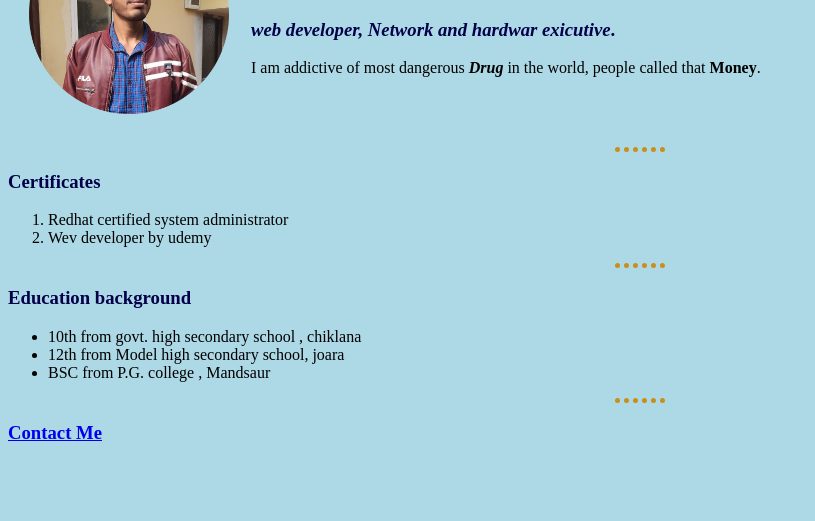
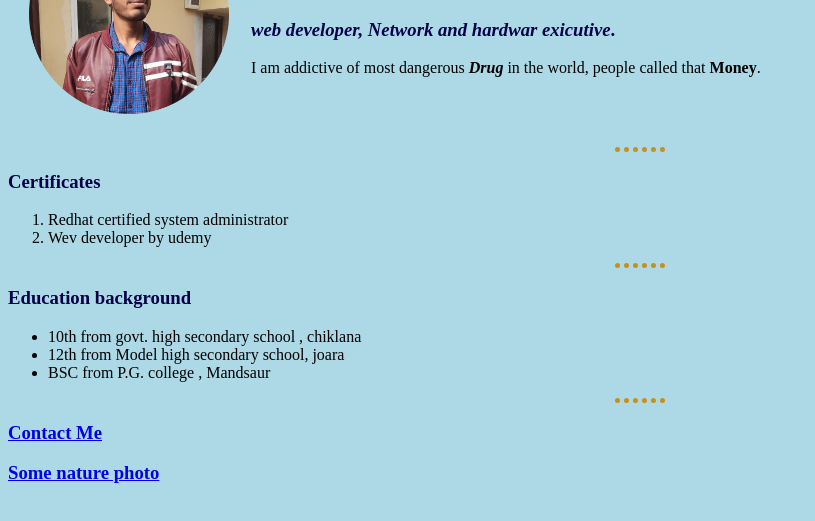
Before and after one commit to ngdhakad/ngdhakad, a plain HTML site: page index.html in a window 1280 px wide. Shown: the part 115-636 px from the top of the page, without its empty margins (0-815 px from the left). Drawn offline with Linux system fonts and the light colour scheme.

Commit message:
Update index.html

```diff
--- a/index.html
+++ b/index.html
@@ -36,6 +36,7 @@
 
   <hr>
   <h3><a href="formsof.html" target="_self">Contact Me</a></h3>
+  <h3><a href="naturephoto.html" target="_self">Some nature photo</a></h3>
 
 </body>
 </html>
```
